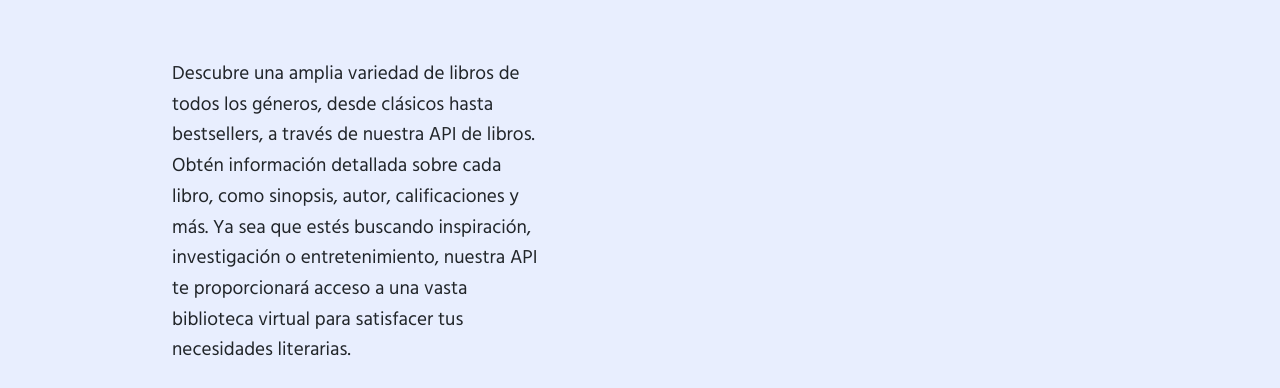
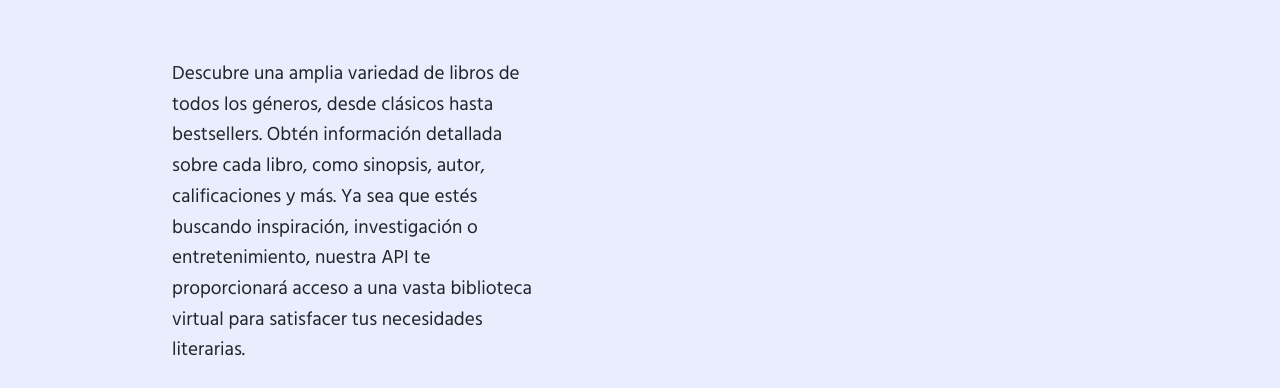
Before and after one commit to agustinnava/Libroteca, a React (Create React App) app in the folder front/: page / in a window 1280 px wide. Shown: the part 549-937 px from the top of the page. Built offline with nearby package versions, Linux system fonts and the light colour scheme.

Commit message:
animaciones

```diff
--- a/front/package.json
+++ b/front/package.json
@@ -9,11 +9,14 @@
     "@testing-library/jest-dom": "^5.16.5",
     "@testing-library/react": "^13.4.0",
     "@testing-library/user-event": "^13.5.0",
-    "bootstrap": "^5.3.0-alpha3",
+    "bootstrap": "^5.3.0",
     "react": "^18.2.0",
     "react-dom": "^18.2.0",
     "react-router-dom": "^6.11.1",
     "react-scripts": "5.0.1",
+    "react-scroll": "^1.8.9",
+    "react-spring": "^9.7.1",
+    "react-use-gesture": "^9.1.3",
     "web-vitals": "^2.1.4"
   },
   "scripts": {
--- /dev/null
+++ b/front/src/components/animations/animations.css
@@ -0,0 +1,25 @@
+.fade-down {
+    opacity: 0;
+    transform: translateY(-20px);
+    transition: opacity 1s ease-out, transform 1s ease-out;
+    -webkit-transition: opacity 1s ease-out, transform 1s ease-out;
+    -moz-transition: opacity 1s ease-out, transform 1s ease-out;
+    -ms-transition: opacity 1s ease-out, transform 1s ease-out;
+    -o-transition: opacity 1s ease-out, transform 1s ease-out;
+}
+
+.fade-down.visible {
+    opacity: 1;
+    transform: translateY(0);
+}
+
+.fade-up {
+    opacity: 0;
+    transform: translateY(100px);
+    transition: opacity 1s ease-out, transform 1s ease-out;
+}
+
+  .fade-up.visible {
+    opacity: 1;
+    transform: translateY(0);
+  }
--- /dev/null
+++ b/front/src/components/animations/fade-down.jsx
@@ -0,0 +1,18 @@
+import React, { useEffect, useState } from 'react';
+import '../animations/animations.css';
+
+const FadeDownAnimation = ({ children }) => {
+  const [isVisible, setIsVisible] = useState(false);
+
+  useEffect(() => {
+    setIsVisible(true);
+  }, []);
+
+  return (
+    <div className={`fade-down ${isVisible ? 'visible' : ''}`}>
+      {children}
+    </div>
+  );
+};
+
+export default FadeDownAnimation;
--- /dev/null
+++ b/front/src/components/animations/fade-up.jsx
@@ -0,0 +1,22 @@
+import React, { useEffect, useState } from 'react';
+import '../animations/animations.css';
+
+const FadeUpAnimation = ({ children }) => {
+  const [isVisible, setIsVisible] = useState(false);
+
+  useEffect(() => {
+    const timeout = setTimeout(() => {
+      setIsVisible(true);
+    }, 200);
+
+    return () => clearTimeout(timeout);
+  }, []);
+
+  return (
+    <div className={`fade-up ${isVisible ? 'visible' : ''}`}>
+      {children}
+    </div>
+  );
+};
+
+export default FadeUpAnimation;
--- a/front/src/components/Header.jsx
+++ b/front/src/components/header/Header.jsx
@@ -1,5 +1,7 @@
+import React, { useEffect, useState } from 'react';
 import { NavLink, useNavigate } from 'react-router-dom';
-import React, { useEffect, useState } from 'react';
+
+import '../header/header.css';
 
 const Header = () => {
   const navigate = useNavigate();
@@ -22,7 +24,7 @@ const Header = () => {
   }, []);
 
   return (
-      <nav  className={`navbar navbar-expand-lg justify-content-center fixed-top px-5 py-4 ${scrolled ? 'scrolled' : ''}`}>
+      <nav  className={`navbar navbar-expand-lg justify-content-center fixed-top px-5 py-4 ${scrolled ? 'scrolled shadow-bottom' : ''}`}>
         <div class="container-fluid row">
           <div class="col-6 text-start">
             <a class="navbar-brand logo fw-bold fs-2" href="/">Libroteca</a>
--- /dev/null
+++ b/front/src/components/header/header.css
@@ -0,0 +1,3 @@
+.shadow-bottom {
+    box-shadow: 0 5px 10px rgba(0, 0, 0, 0.2);
+}
--- a/front/src/router/AppRouter.js
+++ b/front/src/router/AppRouter.js
@@ -2,7 +2,7 @@ import React from 'react'
 import { Route,  BrowserRouter as Router, Routes } from 'react-router-dom';
 import Home from '../views/home/home';
 import Books from '../views/books/books';
-import Header from '../components/Header';
+import Header from '../components/header/Header';
 import AdminLibros from '../views/admin/adminLibros';
 
 export const AppRouter = () => {
--- a/front/src/views/books/books.css
+++ b/front/src/views/books/books.css
@@ -13,16 +13,9 @@ h2{
   background-color: #E8EEFE!important;
 }
 
-.img{
-  transition: filter 0.3s ease;
-}
-
-.image-container {
-  position: relative;
-}
-
 .image-container:hover .img {
   filter: brightness(0.7);
+  border: 3px solid #4B53F2;
 }
 
 .ver-mas {
--- a/front/src/views/books/books.js
+++ b/front/src/views/books/books.js
@@ -1,3 +1,6 @@
+import React from 'react';
+import FadeDownAnimation from '../../components/animations/fade-down';
+
 import '../books/books.css';
 
 function Home() {
@@ -7,49 +10,73 @@ function Home() {
         <h2 class="text-center mb-5">Encontra el libro que estas buscando</h2>
         <form class="container">
           <input class="form-control rounded-pill p-3 ps-4 w-50 m-auto"
-                 placeholder="Buscar libro por nombre, autor o categoria"></input>
+                 placeholder="Búsqueda por título, autor o categoria"></input>
         </form>
       </div>
       <div class="book-container container row justify-content-center m-auto flex-wrap my-5">
-        <div class="col-3 image-container px-4 mb-5">
+
+        <div className='col-3 scroll-animation-container image-container px-4 mb-5'>
+          <FadeDownAnimation>
             <img src="https://www.lanormal.com.ar/media/libros/bd4be862594dc7fdb53166047e87f2af.jpg"
                  class="rounded img" width="100%" height="400px"></img>
             <button class="ver-mas rounded">Ver más</button>
+          </FadeDownAnimation>
         </div>
+
         <div class="col-3 image-container px-4 mb-5">
+          <FadeDownAnimation>
             <img src="https://www.resumenlibro.com/img/libros/la-niebla.jpg"
                  class="rounded img" width="100%" height="400px"></img>
             <button class="ver-mas rounded">Ver más</button>
+          </FadeDownAnimation>
         </div>
+
         <div class="col-3 image-container px-4 mb-5">
+          <FadeDownAnimation>
             <img src="https://images.cdn1.buscalibre.com/fit-in/360x360/19/6b/196b0eda62be160160af64d0dfda3eee.jpg"
                  class="rounded img" width="100%" height="400px"></img>
             <button class="ver-mas rounded">Ver más</button>
+          </FadeDownAnimation>
         </div>
+
         <div class="col-3 image-container px-4 mb-5">
+          <FadeDownAnimation>
             <img src="https://cdn.culturagenial.com/es/imagenes/el-principito-portada-cke.jpg"
                  class="rounded img" width="100%" height="400px"></img>
             <button class="ver-mas rounded">Ver más</button>
+          </FadeDownAnimation>
         </div>
+
         <div class="col-3 image-container px-4 mb-5">
+          <FadeDownAnimation>
             <img src="https://i.pinimg.com/originals/c0/7f/03/c07f0335aab7d6b4d32d90ab7ba9e7d5.jpg"
                  class="rounded img" width="100%" height="400px"></img>
             <button class="ver-mas rounded">Ver más</button>
+          </FadeDownAnimation>
         </div>
+
         <div class="col-3 image-container px-4 mb-5">
+          <FadeDownAnimation>
             <img src="https://i.pinimg.com/originals/9e/ff/d4/9effd465ad2ff1eb3fd38dfc627d23a4.jpg"
                  class="rounded img" width="100%" height="400px"></img>
             <button class="ver-mas rounded">Ver más</button>
+          </FadeDownAnimation>
         </div>
+
         <div class="col-3 image-container px-4 mb-5">
+          <FadeDownAnimation>
             <img src="https://m.media-amazon.com/images/I/81ZjUiD419L._AC_UF1000,1000_QL80_.jpg"
                  class="rounded img" width="100%" height="400px"></img>
             <button class="ver-mas rounded">Ver más</button>
+          </FadeDownAnimation>
         </div>
+
         <div class="col-3 image-container px-4 mb-5">
+          <FadeDownAnimation>
             <img src="https://covers.alibrate.com/b/59872e8dcba2bce50c1ab489/39baeac9-de71-4ca2-9f46-90d47af8a34e/share"
                  class="rounded img" width="100%" height="400px"></img>
             <button class="ver-mas rounded">Ver más</button>
+          </FadeDownAnimation>
         </div>
       </div>
     </div>
--- a/front/src/views/home/home.css
+++ b/front/src/views/home/home.css
@@ -25,7 +25,7 @@ p{
   font-family: 'Hind-Marudai';
 }
 
-.banner button, nav button{
+.banner .btn, nav button{
   color: white!important;
   background-color: #4B53F2!important;
   transition: 0.5s!important;
@@ -35,7 +35,7 @@ p{
   -o-transition: 0.5s!important;
 }
 
-.banner button:hover, nav button:hover{
+.banner .btn:hover, nav button:hover{
   transform: scale(1.1);
   -webkit-transform: scale(1.1);
   -moz-transform: scale(1.1);
--- a/front/src/views/home/home.js
+++ b/front/src/views/home/home.js
@@ -1,8 +1,11 @@
+import React from 'react';
+import { NavLink } from 'react-router-dom';
+import banner from '../home/banner.png';
+import FadeUpAnimation from '../../components/animations/fade-up';
+
 import '../home/home.css';
-import banner from '../home/banner.png';
 
 function Home() {
-
   return (
     <div className="home">
       <div className='banner-container'>
@@ -14,16 +17,20 @@ function Home() {
 
         <div className='banner row m-auto'>
           <div className='col-6 pe-5 text-start'>
-            <h1 className='mb-5'>Explora un mundo de conocimiento con nuestra API de libros</h1>
-            <p className='mb-4 pe-5'>Descubre una amplia variedad de libros de todos los géneros, desde clásicos hasta bestsellers,
-             a través de nuestra API de libros. Obtén información detallada sobre cada libro, como sinopsis, autor,
-             calificaciones y más. Ya sea que estés buscando inspiración, investigación o entretenimiento, nuestra
-             API te proporcionará acceso a una vasta biblioteca virtual para satisfacer tus necesidades literarias.</p>
-            <button className='btn fs-4 fw-bold px-4 rounded-pill'>¡Empezá ahora!</button>
+            <FadeUpAnimation>
+              <h1 className='mb-5'>Explora un mundo de conocimiento con nuestra API de libros</h1>
+              <p className='mb-4 pe-5'>Descubre una amplia variedad de libros de todos los géneros, desde clásicos hasta
+              bestsellers. Obtén información detallada sobre cada libro, como sinopsis, autor, calificaciones y más.
+              Ya sea que estés buscando inspiración, investigación o entretenimiento, nuestra API te proporcionará
+              acceso a una vasta biblioteca virtual para satisfacer tus necesidades literarias.</p>
+              <NavLink to="/libros" className='btn fs-4 fw-bold px-4 rounded-pill' >¡Empezá ahora!</NavLink>
+            </FadeUpAnimation>
           </div>
 
           <div className='col-6 p-0'>
-            <img src={banner} alt='banner' style={{ maxWidth: '100%', height: 'auto' }}></img>
+            <FadeUpAnimation>
+              <img src={banner} alt='banner' style={{ maxWidth: '100%', height: 'auto' }}></img>
+            </FadeUpAnimation>
           </div>
         </div>
       </div>
```
Also changed, not shown: 1 other file (tests, documents, lock files or other folders). Lines whose indentation alone changed are shown as unchanged.
